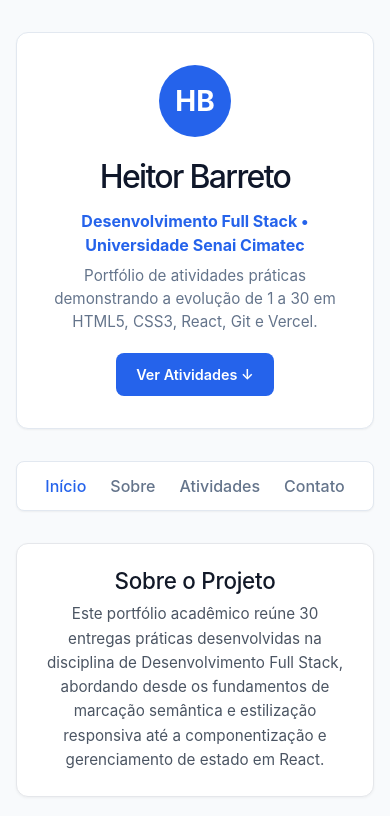
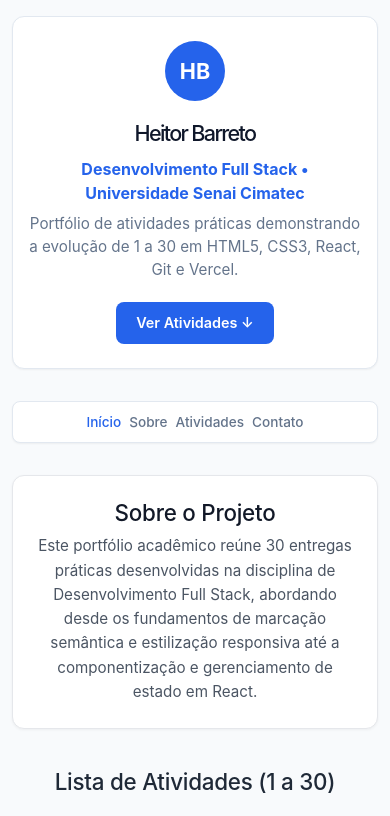
Before and after one commit to Heitorab06/Desenvolvimento-FullStack, a React (Vite) app in the folder roteiro_pratica/: page / in a window 390 px wide. Shown: the top 816 px of the page. Built offline with nearby package versions, Linux system fonts and the light colour scheme.

Commit message:
style: implementar responsividade

```diff
--- a/roteiro_pratica/src/App.css
+++ b/roteiro_pratica/src/App.css
@@ -204,3 +204,46 @@
 .card-botao-acao:hover {
   background-color: var(--primary-hover);
 }
+
+/* Responsividade (Card 10) */
+@media (max-width: 768px) {
+  .app-container {
+    padding: 1rem 0.75rem;
+  }
+
+  .cabecalho-container {
+    padding: 1.5rem 1rem;
+  }
+
+  .cabecalho-titulo {
+    font-size: 1.6rem;
+  }
+
+  .nav-principal {
+    gap: 1rem;
+    padding: 0.6rem 1rem;
+    flex-wrap: wrap;
+  }
+
+  .grid-atividades {
+    grid-template-columns: 1fr;
+    gap: 1.25rem;
+  }
+}
+
+@media (max-width: 480px) {
+  .cabecalho-titulo {
+    font-size: 1.35rem;
+  }
+
+  .cabecalho-avatar {
+    width: 60px;
+    height: 60px;
+    font-size: 1.35rem;
+  }
+
+  .nav-principal {
+    gap: 0.5rem;
+    font-size: 0.85rem;
+  }
+}
```
